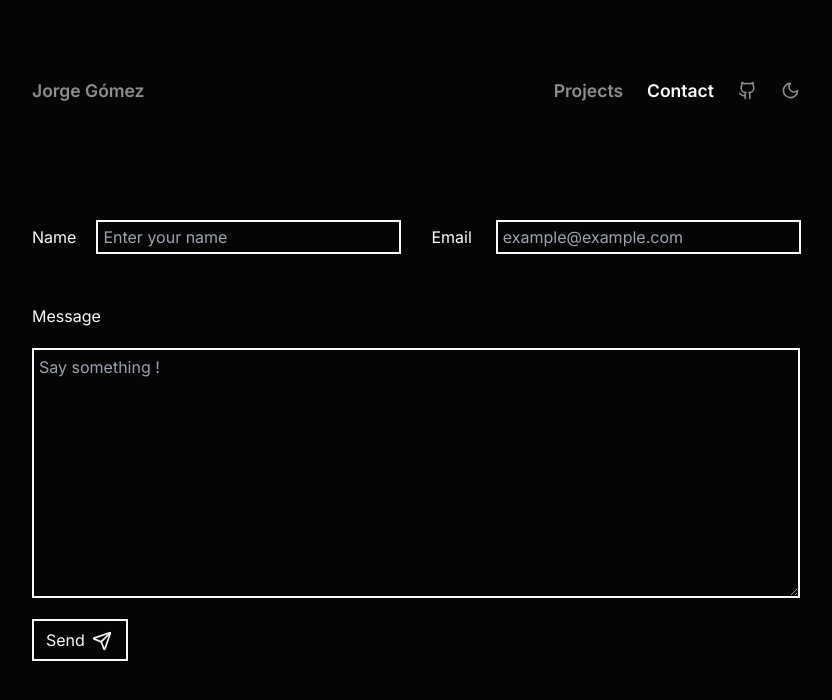
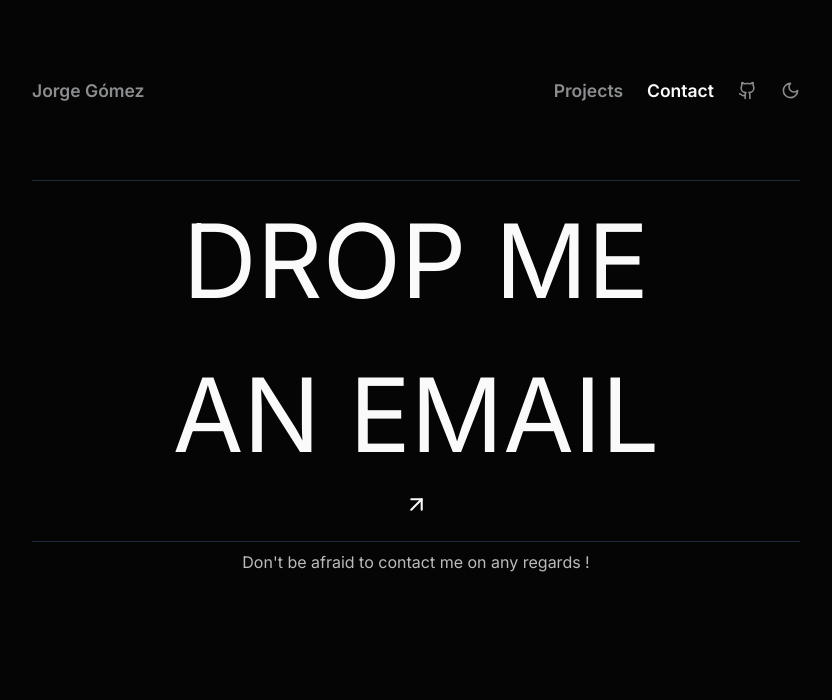
Before and after one commit to h3y-retr0/personal-web, a React (Vite) app: page /contact in a window 1280 px wide. Shown: the top 700 px of the page, without its empty margins (224-1056 px from the left). Built offline with nearby package versions, Linux system fonts and the light colour scheme.

Commit message:
Add new contact page

```diff
--- a/src/components/Contact.tsx
+++ b/src/components/Contact.tsx
@@ -1,44 +1,35 @@
-import { Send } from 'lucide-react'
+import { ArrowUpRight } from 'lucide-react'
 
 export const Contact: React.FC = () => {
   return (
-    <form className='pt-[40px]'>
-      <div className='flex flex-col gap-y-10 lg:flex-row'>
-        <div className='flex items-center'>
-          <label>Name</label>
-          <input
-            className='ml-[20px] p-[5px] w-[100%] lg:w-[305px] h-[34px] bg-[transparent] border-solid border-2 border-White-Custom outline-none'
-            type='text'
-            placeholder='Enter your name'
-          />
+    <>
+      <div className='flex flex-col items-center justify-center border-b border-t border-[#1e293b] pt-1  '>
+        <a
+          href='mailto:jgr.espiga@protonmail.com'
+          className='text-[8vw] text-bold uppercase cursor-pointer'
+        >
+          drop me
+        </a>
+        <div className='uppercase text-bold text-[8vw] cursor-default flex'>
+          <span className='relative'>
+            an
+            <span>
+              {/* <span> email</span> */}
+              <a
+                // className='absolute right-0  top-[70%]'
+                href='mailto:jgr.espiga@protonmail.com'
+              >
+                {' '}
+                email
+              </a>
+            </span>
+          </span>
         </div>
-
-        <div className='flex items-center'>
-          <label className='lg:ml-[30px] lg:pt-[0px]'>Email</label>
-          <input
-            className='ml-[24px] p-[5px] w-[100%] lg:w-[305px] h-[34px] bg-[transparent] border-solid border-2 border-White-Custom outline-none'
-            type='text'
-            placeholder='example@example.com'
-          />
-        </div>
+        <ArrowUpRight size={25} className='mb-6' />
       </div>
-      <div className='pt-[50px]'>
-        <label>Message</label>
-        <br />
-        <textarea
-          className='p-[5px] mt-[20px] w-[100%] h-[250px] bg-[transparent] border-solid border-2 border-White-Custom outline-none'
-          placeholder='Say something !'
-        />
-      </div>
-
-      <div className='relative w-[96px]'>
-        <input
-          className='relative z-10 w-[96px] border-solid border-2 border-White-Custom mt-[15px] p-[7px] cursor-pointer text-left px-3 hover:bg-White-Custom/[.08]'
-          type='submit'
-          value='Send'
-        />
-        <Send className='absolute z-0 right-4 top-[47%] ' size={20} />
-      </div>
-    </form>
+      <p className='flex justify-center text-Text-Custom mt-2'>
+        Don't be afraid to contact me on any regards !
+      </p>
+    </>
   )
 }
--- a/src/components/Tools.tsx
+++ b/src/components/Tools.tsx
@@ -21,7 +21,7 @@ export const Tools: React.FC = () => {
     <>
       <h2 className='text-[36px] font-semibold pt-[16px]'>Tools I Use</h2>
       <div className='relative flex flex-wrap pt-[5px] z-0'>
-        <div className='absolute text-transparent w-full h-[60px] bg-[#FFFFFF] blur-3xl rounded-full  opacity-10  z-0'></div>
+        {/* <div className='absolute text-transparent w-full h-[60px] bg-[#FFFFFF] blur-3xl rounded-full  opacity-10  z-0'></div> */}
         <IconContext.Provider value={{ size: '36px' }}>
           <span className='p-[8px]'>
             <FaReact title='React' />
--- a/src/main.tsx
+++ b/src/main.tsx
@@ -1,7 +1,7 @@
 import React from 'react'
 import ReactDOM from 'react-dom/client'
 import App from './App.tsx'
-import './index.css'
+import './globals.css'
 import { ThemeProvider } from './context/ThemeContext.tsx'
 
 ReactDOM.createRoot(document.getElementById('root')!).render(
--- a/tailwind.config.js
+++ b/tailwind.config.js
@@ -22,9 +22,13 @@ export default {
           from: { width: '10px', opacity: '0' },
           to: { width: '100px', opacity: '1' },
         },
+        'push-word': {
+          from: {},
+        },
       },
       animation: {
         'border-width': 'border-width 3s alternate infinite',
+        'push-word': 'transform 0.3s ease-in-out 0s',
       },
     },
   },
```
Also changed, not shown: src/globals.css (renamed from src/index.css).
